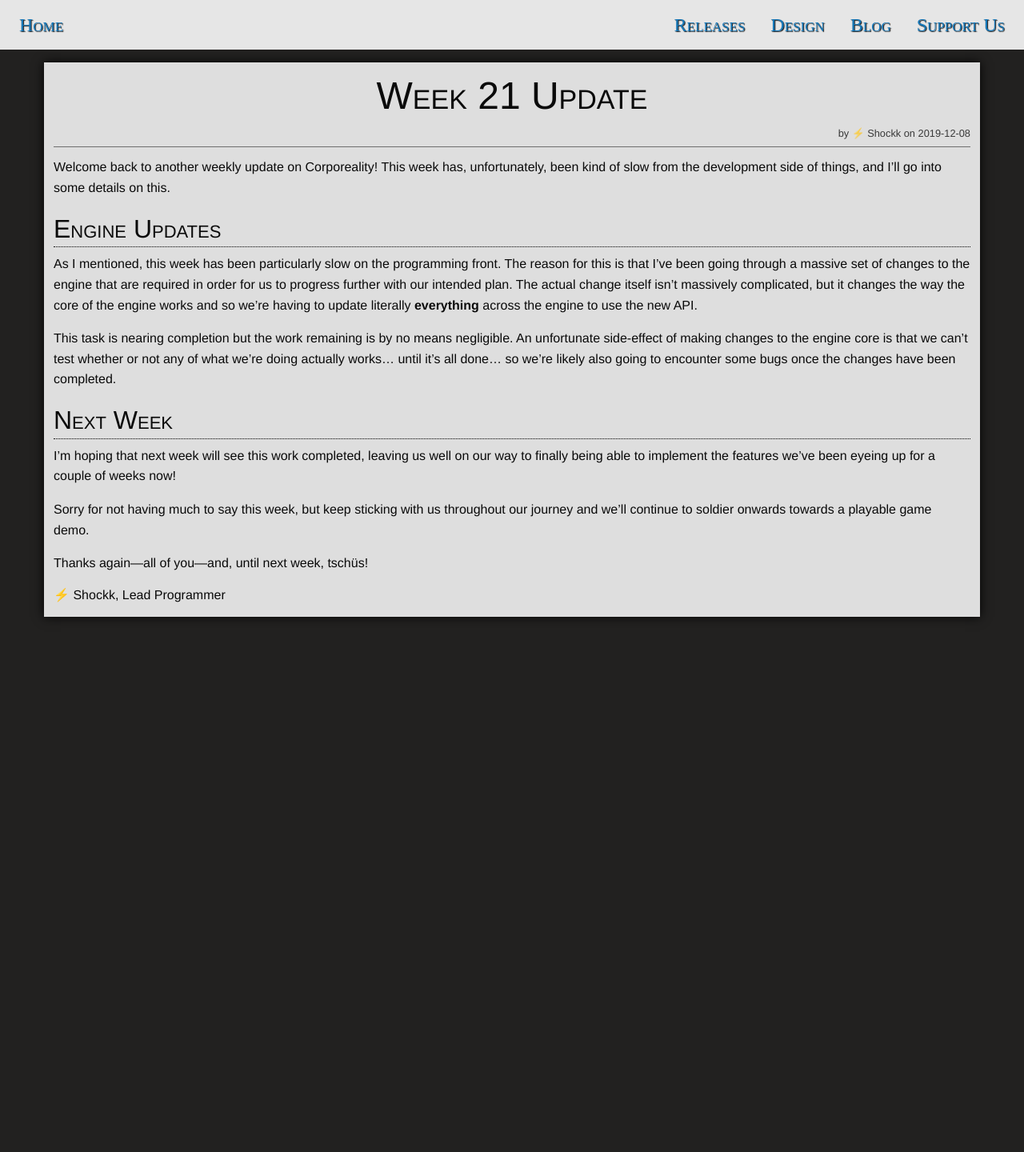
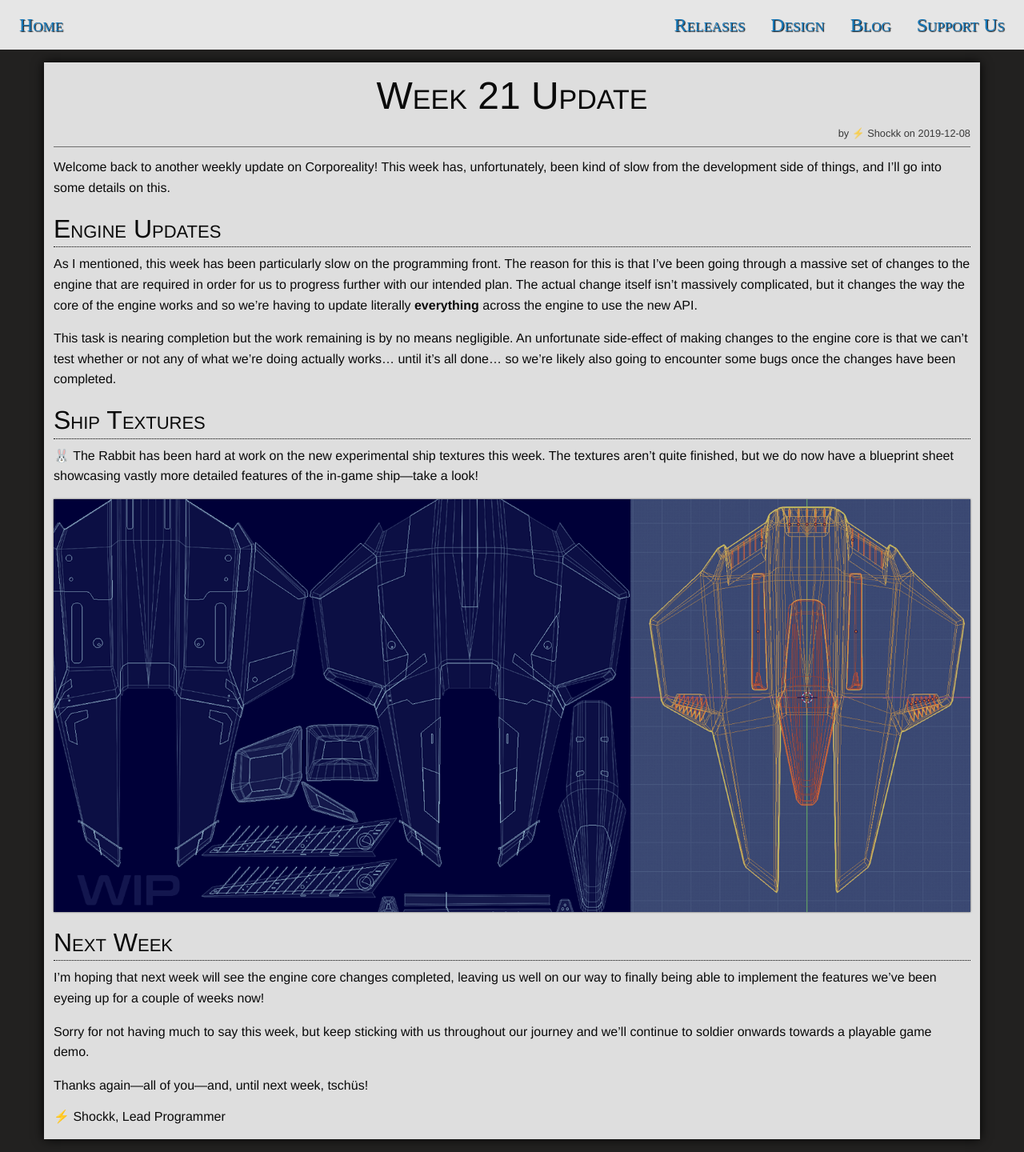
Before and after one commit to corporeality-space/web, a Jekyll site: the page built from _posts/2019-12-08-01-Week-21.md, in a window 1280 px wide. Shown: the whole page at 80% size. Built offline with Jekyll 4.4.1, drawn with Linux system fonts in a browser that asks for light colours; nearby versions of some CDN libraries; some web fonts are replaced; our own code applies the rules of GitHub Pages for plain Markdown files; library files that are not in the unit come from our copies; before the commit the page ends 900 px from its top, so only the background shows below that.

Commit message:
Update 2019-12-08-01-Week-21.md

```diff
--- a/_posts/2019-12-08-01-Week-21.md
+++ b/_posts/2019-12-08-01-Week-21.md
@@ -13,9 +13,15 @@ As I mentioned, this week has been particularly slow on the programming front. T
 
 This task is nearing completion but the work remaining is by no means negligible. An unfortunate side-effect of making changes to the engine core is that we can't test whether or not any of what we're doing actually works... until it's all done... so we're likely also going to encounter some bugs once the changes have been completed.
 
+# Ship Textures
+
+🐰 The Rabbit has been hard at work on the new experimental ship textures this week. The textures aren't quite finished, but we do now have a blueprint sheet showcasing vastly more detailed features of the in-game ship—take a look!
+
+![whip ship](/assets/img/week-21/ftex_wip.png)
+
 # Next Week
 
-I'm hoping that next week will see this work completed, leaving us well on our way to finally being able to implement the features we've been eyeing up for a couple of weeks now!
+I'm hoping that next week will see the engine core changes completed, leaving us well on our way to finally being able to implement the features we've been eyeing up for a couple of weeks now!
 
 Sorry for not having much to say this week, but keep sticking with us throughout our journey and we'll continue to soldier onwards towards a playable game demo.
 
```
